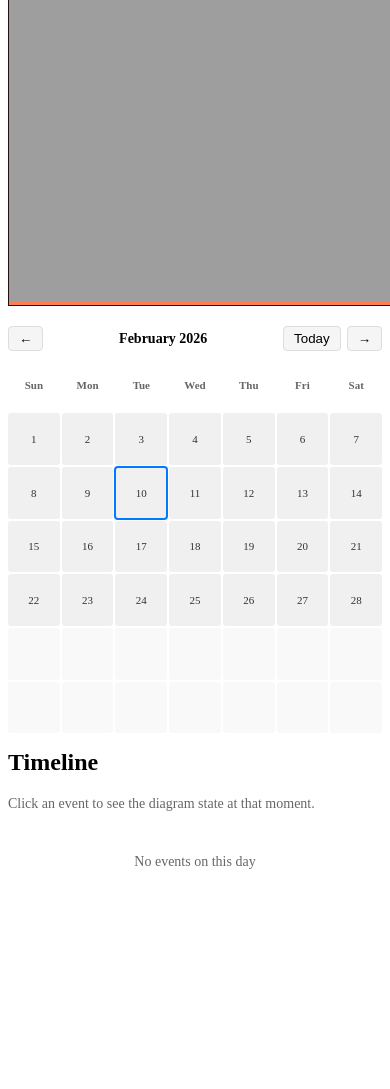
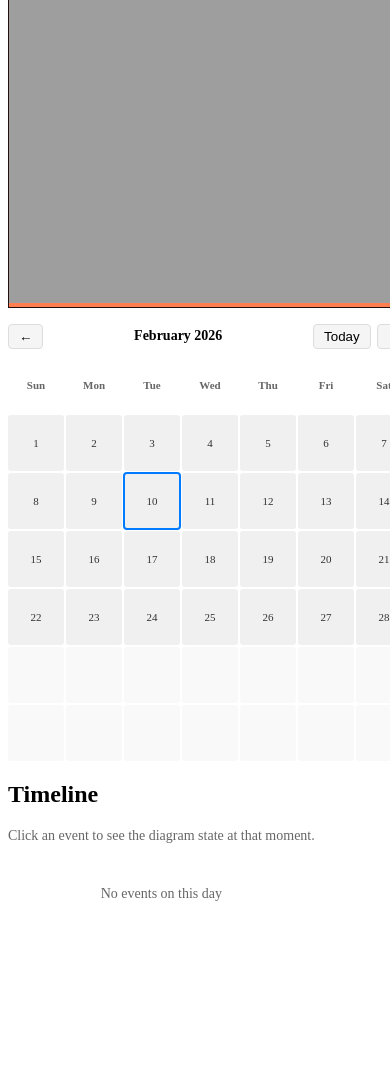
Before and after one commit to queezz/pihtivacuum, a Flask app: page /history in a window 390 px wide; the page is wider, and only the part inside the window is pictured. Shown: the part 120-1209 px from the top of that part. Before the commit the page ends 989 px from the top of that part, so only its background shows below. Run offline with Flask 3, Linux system fonts and the light colour scheme; data that the repository does not hold is empty; parts of the project's set-up code (start-up, migrations or seed data) failed here and were passed over.

Commit message:
upd[history] moved calendar below svg

```diff
--- a/static/css/styles.css
+++ b/static/css/styles.css
@@ -296,22 +296,32 @@ tr:hover {
 
 .history-layout {
     display: flex;
+    flex-direction: row;
     flex-wrap: wrap;
     gap: 20px;
     align-items: flex-start;
+}
+
+/* Left column: SVG + calendar stacked */
+.history-left {
+    display: flex;
+    flex-direction: column;
+    gap: 16px;
+    flex: 0 0 auto;
 }
 
 .history-diagram {
     flex: 0 0 auto;
 }
 
-.history-panel {
+/* Right column: timeline alongside SVG */
+.history-timeline-panel {
     flex: 1 1 300px;
     min-width: 280px;
 }
 
 .history-calendar-wrapper {
-    margin-bottom: 16px;
+    flex: 0 0 auto;
 }
 
 .history-calendar-nav {
@@ -393,8 +403,24 @@ tr:hover {
     text-align: center;
 }
 
-.history-panel h2 {
+.history-timeline-panel h2 {
     margin-top: 0;
+}
+
+/* Mobile: stack SVG, calendar, timeline */
+@media (max-width: 768px) {
+    .history-layout {
+        flex-direction: column;
+    }
+
+    .history-left {
+        order: 1;
+    }
+
+    .history-timeline-panel {
+        order: 2;
+        min-width: 0;
+    }
 }
 
 .history-hint {
--- a/templates/history.html
+++ b/templates/history.html
@@ -8,11 +8,11 @@
     <a href="{{ url_for('download_logs') }}" class="btn-download">Download Logs (CSV)</a>
 </h1>
 <div class="history-layout">
-    <div class="history-diagram">
-        <div id="diagram-container"></div>
-        <div id="tooltip"></div>
-    </div>
-    <div class="history-panel">
+    <div class="history-left">
+        <div class="history-diagram">
+            <div id="diagram-container"></div>
+            <div id="tooltip"></div>
+        </div>
         <div class="history-calendar-wrapper">
             <div class="history-calendar-nav">
                 <button type="button" id="calendar-prev" aria-label="Previous month">&larr;</button>
@@ -24,6 +24,8 @@
             </div>
             <div id="calendar-grid" class="history-calendar-grid"></div>
         </div>
+    </div>
+    <div class="history-timeline-panel">
         <h2>Timeline</h2>
         <p class="history-hint">Click an event to see the diagram state at that moment.</p>
         <div id="history-timeline-content">
```
